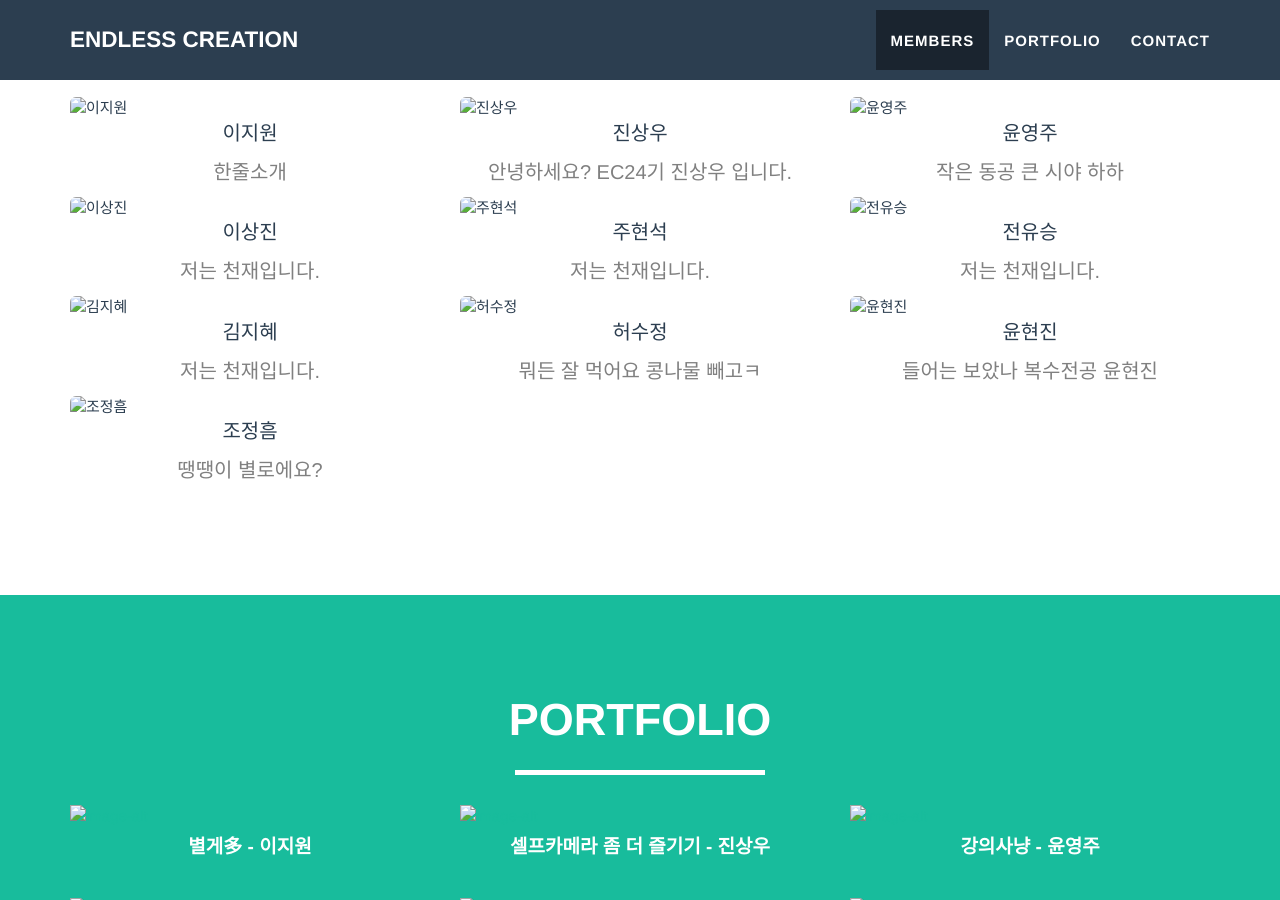
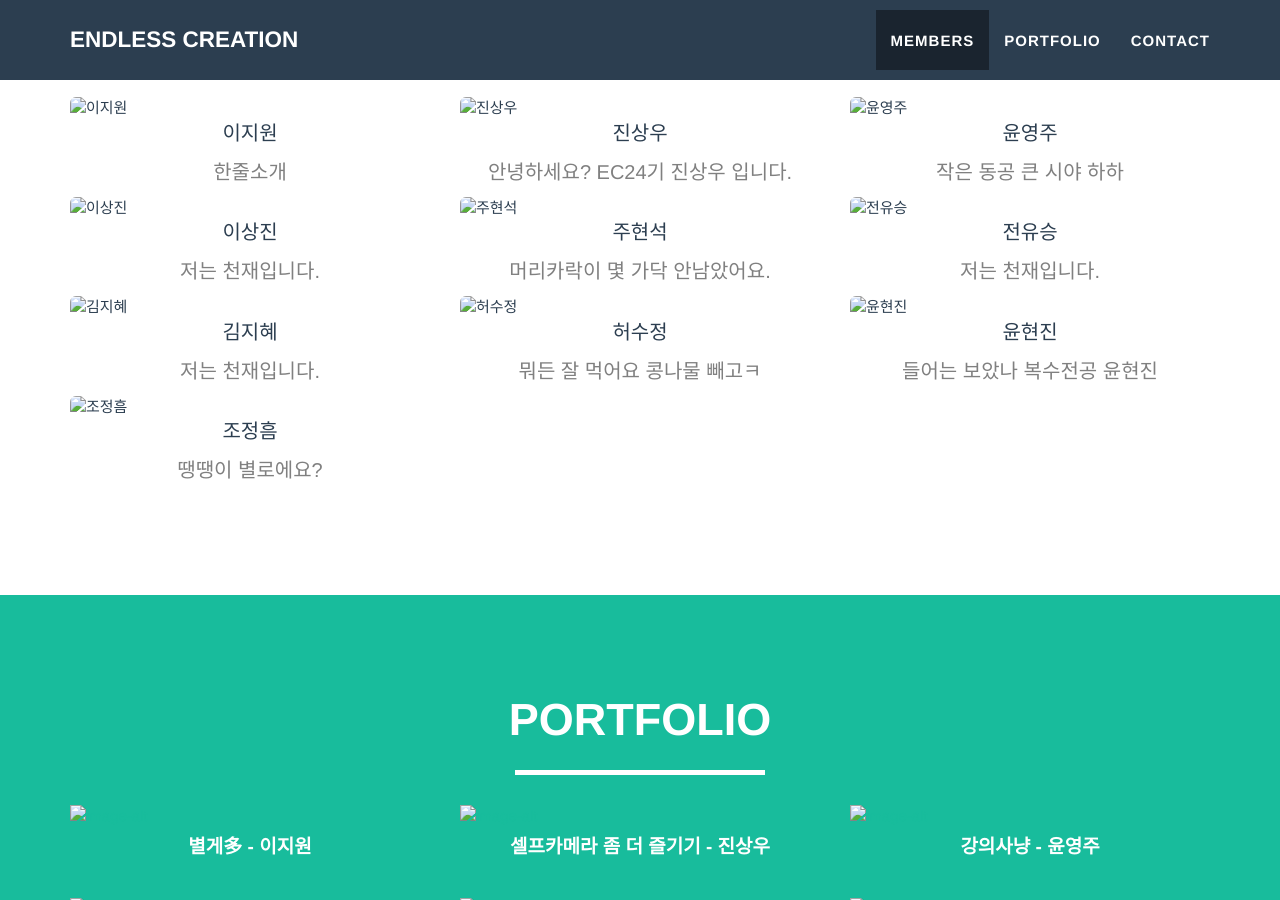
Before and after one commit to ec2014e/ec2014e.github.com, a Jekyll site: the page built from _members/2014-11-05-jhs-5.md, in a window 1280 px wide and 900 px high, scrolled down 669 px. Built offline with Jekyll 4.4.1, drawn with Linux system fonts in a browser that asks for light colours; some web fonts are replaced.

Commit message:
Update description.
Update description.

```diff
--- a/_members/2014-11-05-jhs-5.md
+++ b/_members/2014-11-05-jhs-5.md
@@ -2,5 +2,5 @@
 layout: default
 img: jhs.png
 name: 주현석
-description: 저는 천재입니다.
+description: 머리카락이 몇 가닥 안남았어요.
 ---
```
